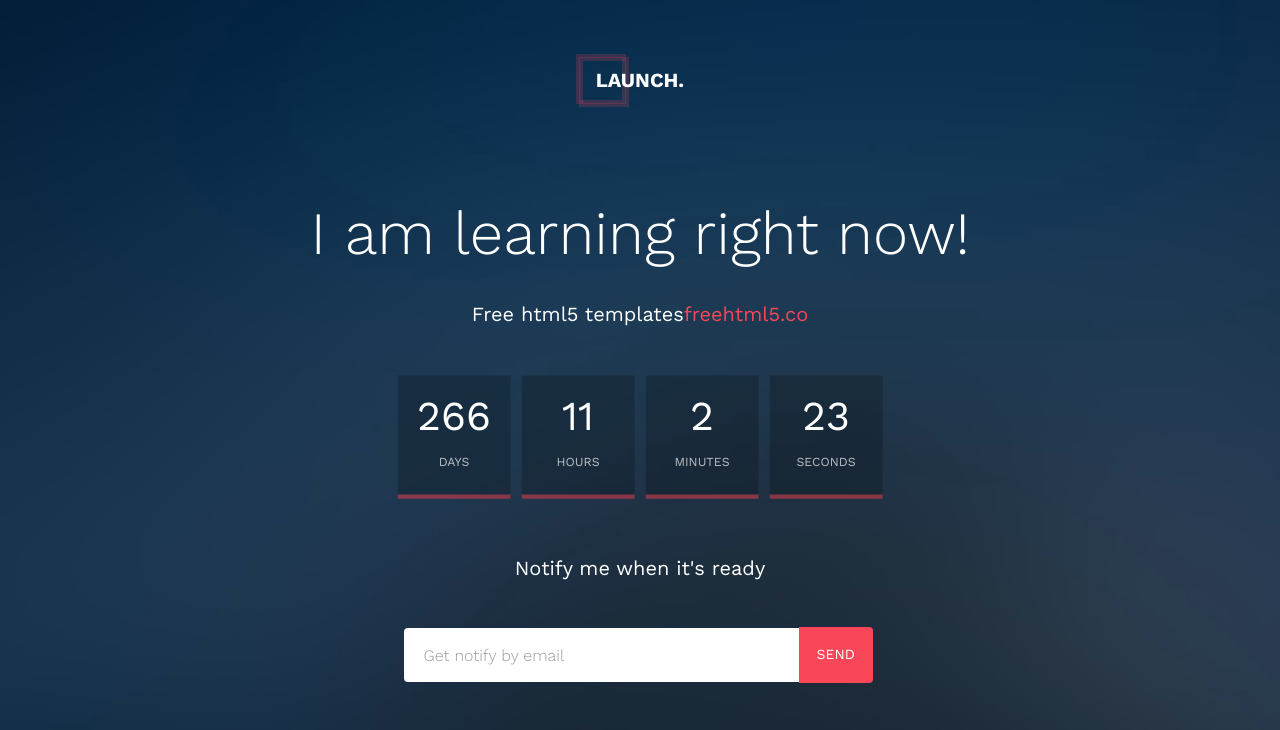
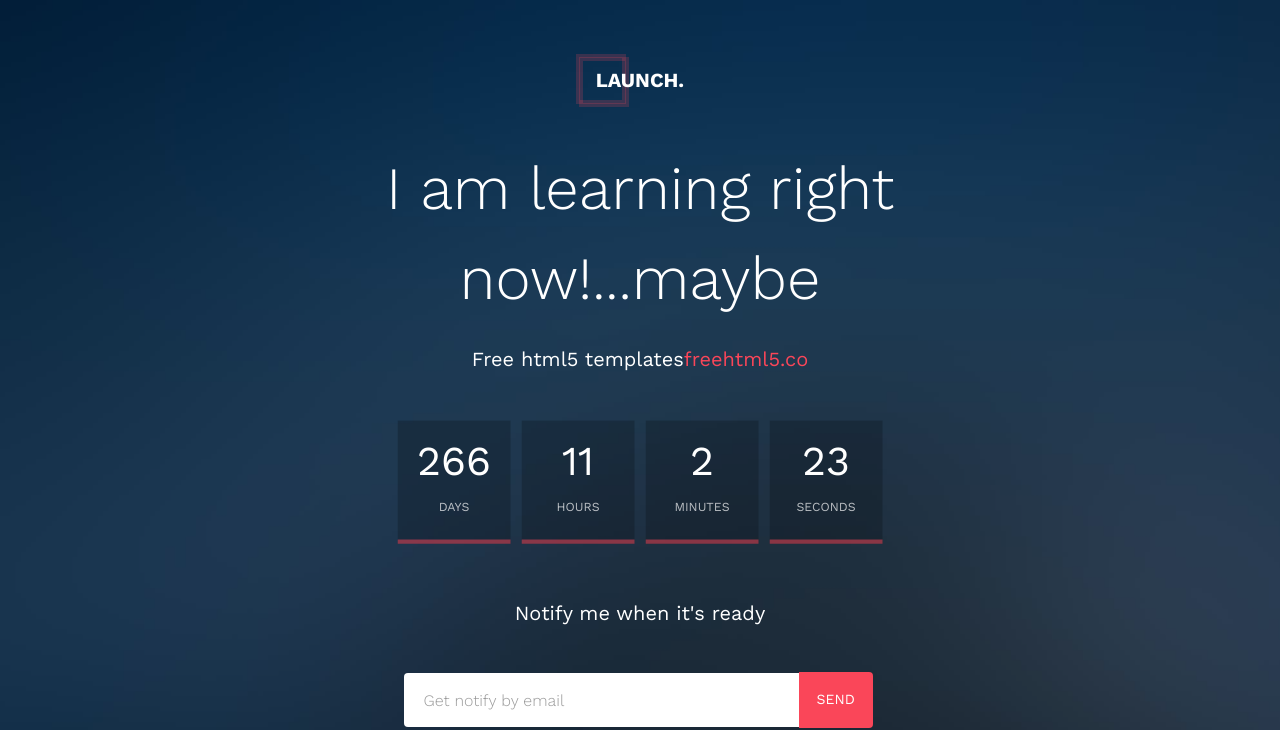
Before and after one commit to ian60innovations/AWSLearning, a plain HTML site: page web/index.html in a window 1280 px wide. Shown: the top 730 px of the page. Drawn offline with nearby package versions, Linux system fonts and the light colour scheme; files whose address does not match are found by name.

Commit message:
...maybe

```diff
--- a/web/index.html
+++ b/web/index.html
@@ -78,7 +78,7 @@
 				<div class="col-md-8 col-md-offset-2 text-center">
 					<div class="display-t">
 						<div class="display-tc animate-box" data-animate-effect="fadeIn">
-							<h1>I am learning right now!</h1>
+							<h1>I am learning right now!...maybe</h1>
 							<h2>Free html5 templates<a href="http://freehtml5.co/" target="_blank">freehtml5.co</a></h2>
 							<div class="simply-countdown simply-countdown-one"></div>
 							<div class="row">
```
